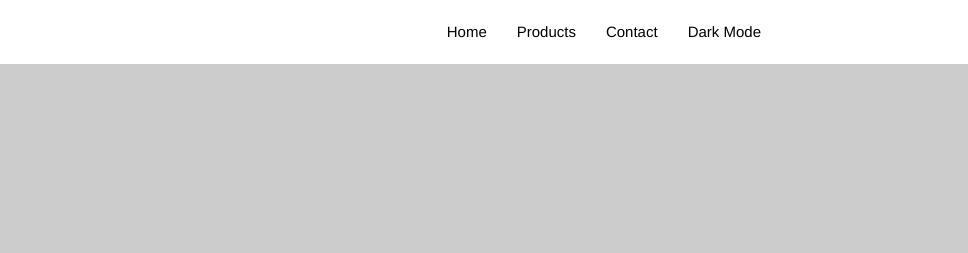
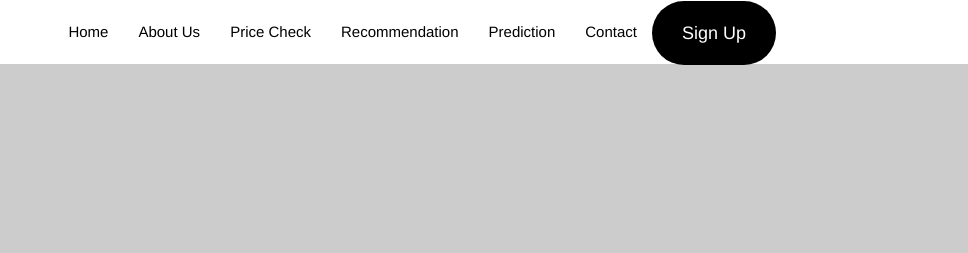
Before and after one commit to Nish245/Grocify, a website: page grocify/frontend/views/404.html in a window 1280 px wide. Shown: the top 253 px of the page, 312-1280 px from the left. Drawn offline with nearby package versions, Linux system fonts and the light colour scheme; files that its build step writes are made by us from their sources; placeholder pictures from the web are drawn by us.

Commit message:
updated nav bar

```diff
--- a/grocify/frontend/views/404.html
+++ b/grocify/frontend/views/404.html
@@ -20,20 +20,26 @@
         <a href="#" class="brand-logo black-text"><img src="assets/logo.png" alt="Grocify" width="15%"></a>
         <a href="#" data-target="mobile-menu" class="sidenav-trigger"><i class="material-icons black-text"><i class="material-icons">menu</i></i></a>
         <ul id="nav-mobile" class="right hide-on-med-and-down">
-            <li><a href="#" class="black-text">Home</a></li>
-            <li><a href="#" class="black-text">Products</a></li>
-            <li><a href="#" class="black-text">Contact</a></li>
-            <li><a href="#" id="dark-mode-toggle" class="black-text">Dark Mode</a></li>
+            <li><a href="index.html" class="black-text">Home</a></li>
+            <li><a href="index.html/#about-us" class="black-text">About Us</a></li>
+            <li><a href="pricecheck.html" class="black-text">Price Check</a></li>
+            <li><a href="recommendation.html" class="black-text">Recommendation</a></li>
+            <li><a href="prediction.html" class="black-text">Prediction</a></li>
+            <li><a href="contact.html" class="black-text">Contact</a></li>
+            <li><a href="register.html" class="btn-medium waves-effect waves-light black white-text">Sign Up</a></li>
         </ul>
     </div>
   </nav>
 
   <!-- Mobile Menu -->
   <ul class="sidenav" id="mobile-menu">
-    <li><a href="#" class="black-text">Home</a></li>
-    <li><a href="#" class="black-text">Products</a></li>
-    <li><a href="#" class="black-text">Contact</a></li>
-    <li><a href="#" id="dark-mode-toggle-mobile" class="black-text">Dark Mode</a></li>
+    <li><a href="index.html" class="black-text">Home</a></li>
+    <li><a href="index.html/#about-us" class="black-text">About Us</a></li>
+    <li><a href="pricecheck.html" class="black-text">Price Check</a></li>
+    <li><a href="recommendation.html" class="black-text">Recommendation</a></li>
+    <li><a href="prediction.html" class="black-text">Prediction</a></li>
+    <li><a href="contact.html" class="black-text">Contact</a></li>
+    <li><a href="register.html" class="black-text">Sign Up</a></li>
   </ul>
 
   <!-- Hero Section -->
```
Also changed, not shown: grocify/frontend/views/index.html (+3 -3 lines).
